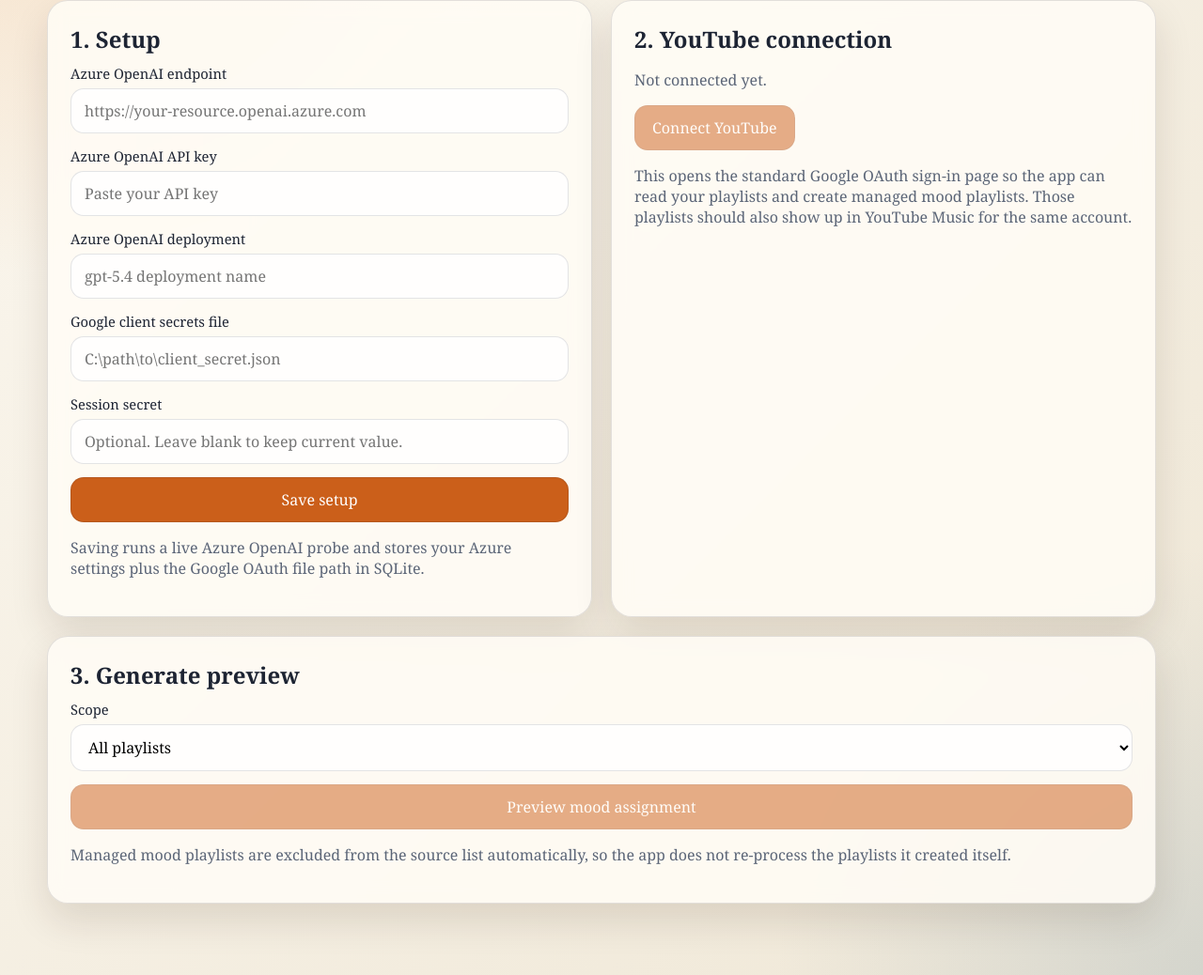
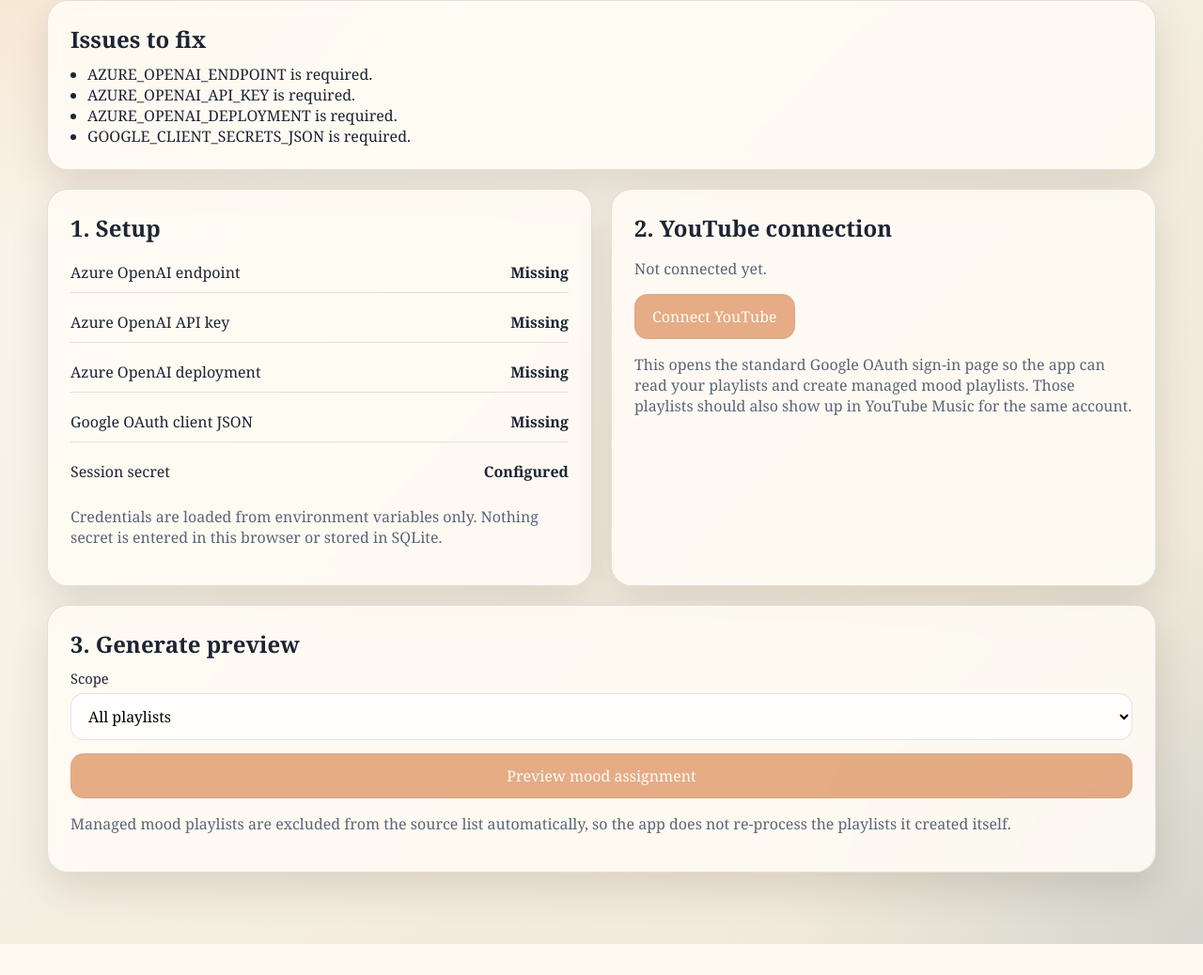
Before and after one commit to ayushkumarghosh/Youtube-music-playlist-organiser-AI, a FastAPI app: page / in a window 1280 px wide. Shown: the part 257-1295 px from the top of the page at 94% size. After the commit the page ends 1262 px from the top, so only its background shows below. Run offline with FastAPI, Linux system fonts and the light colour scheme; data that the repository does not hold is empty.

Commit message:
configured for vercel deployment

```diff
--- /dev/null
+++ b/api/index.py
@@ -0,0 +1 @@
+from app.main import app
--- a/app/config.py
+++ b/app/config.py
@@ -5,13 +5,14 @@ from __future__ import annotations
 from dataclasses import dataclass
 import os
 from pathlib import Path
+import tempfile
 
 from app.constants import APP_DATA_DIR, DB_FILENAME, SESSION_SECRET_DEFAULT, TOKENS_FILENAME
 from app.models import SetupSettings
 
 
 ROOT_DIR = Path(__file__).resolve().parent.parent
-DATA_DIR = ROOT_DIR / APP_DATA_DIR
+DATA_DIR = Path(tempfile.gettempdir()) / APP_DATA_DIR if os.getenv("VERCEL") else ROOT_DIR / APP_DATA_DIR
 TEMPLATES_DIR = ROOT_DIR / "templates"
 STATIC_DIR = ROOT_DIR / "static"
 DB_PATH = DATA_DIR / DB_FILENAME
@@ -37,6 +38,7 @@ def settings_from_env() -> SetupSettings:
         azure_openai_endpoint=os.getenv("AZURE_OPENAI_ENDPOINT", ""),
         azure_openai_api_key=os.getenv("AZURE_OPENAI_API_KEY", ""),
         azure_openai_deployment=os.getenv("AZURE_OPENAI_DEPLOYMENT", ""),
-        google_client_secrets_file=os.getenv("GOOGLE_CLIENT_SECRETS_FILE", ""),
+        google_client_secrets_json=os.getenv("GOOGLE_CLIENT_SECRETS_JSON", ""),
         session_secret=os.getenv("SESSION_SECRET", SESSION_SECRET_DEFAULT),
+        app_base_url=os.getenv("APP_BASE_URL", ""),
     )
--- a/app/main.py
+++ b/app/main.py
@@ -13,7 +13,8 @@ from starlette.middleware.sessions import SessionMiddleware
 from app.config import RuntimePaths, ensure_data_dir
 from app.constants import APP_NAME, MOOD_LABELS, SESSION_SECRET_DEFAULT
 from app.db import Database
-from app.models import RunScope, SetupSettings
+from app.models import RunDetail, RunScope
+from app.security import EncryptedStateError, decrypt_json, encrypt_json
 from app.services.azure_openai import AzureClassificationError, AzureOpenAIClassifier
 from app.services.organizer import OrganizerService
 from app.services.settings import SettingsService
@@ -29,6 +30,8 @@ settings_service = SettingsService(db)
 app = FastAPI(title=APP_NAME)
 templates = Jinja2Templates(directory=str(paths.templates_dir))
 app.mount("/static", StaticFiles(directory=str(paths.static_dir)), name="static")
+GOOGLE_TOKEN_COOKIE = "ytmp_google_token"
+RUN_STATE_FIELD = "run_state"
 
 
 def session_secret() -> str:
@@ -47,18 +50,65 @@ def pop_flash(request: Request) -> dict[str, str] | None:
     return request.session.pop("flash", None)
 
 
+def secure_cookie(request: Request) -> bool:
+    return request.url.scheme == "https"
+
+
+def google_token_payload(request: Request) -> dict[str, Any] | None:
+    token = request.cookies.get(GOOGLE_TOKEN_COOKIE)
+    if not token:
+        return None
+    try:
+        return decrypt_json(token, session_secret())
+    except EncryptedStateError:
+        return None
+
+
+def set_google_token_cookie(response: RedirectResponse, request: Request, payload: dict[str, Any]) -> None:
+    response.set_cookie(
+        GOOGLE_TOKEN_COOKIE,
+        encrypt_json(payload, session_secret()),
+        httponly=True,
+        samesite="lax",
+        secure=secure_cookie(request),
+        max_age=60 * 60 * 24 * 30,
+    )
+
+
+def encrypted_run_state(run: RunDetail) -> str:
+    return encrypt_json(run.model_dump(mode="json"), session_secret())
+
+
+def render_run_detail(request: Request, run: RunDetail, status_code: int = 200):
+    settings = settings_service.get_settings()
+    return templates.TemplateResponse(
+        request=request,
+        name="run_detail.html",
+        context={
+            "request": request,
+            "app_name": APP_NAME,
+            "flash": pop_flash(request),
+            "settings_complete": settings.is_complete(),
+            "youtube_connected": google_token_payload(request) is not None,
+            "run": run,
+            "run_state": encrypted_run_state(run),
+            "mood_labels": MOOD_LABELS,
+        },
+        status_code=status_code,
+    )
+
+
 def get_base_context(request: Request) -> dict[str, Any]:
     settings = settings_service.get_settings()
     masked_settings = settings.masked()
-    youtube_connected = False
+    setup_errors = settings_service.validate(settings)
+    youtube_connected = google_token_payload(request) is not None
     playlists = []
-    errors: list[str] = []
-    if settings.is_complete():
+    errors: list[str] = list(setup_errors)
+    if settings.is_complete() and youtube_connected:
         try:
-            youtube_service = YouTubeService(settings, db)
-            youtube_connected = youtube_service.has_token()
-            if youtube_connected:
-                playlists = youtube_service.list_playlists(include_managed=False)
+            youtube_service = YouTubeService(settings, db, google_token_payload(request))
+            playlists = youtube_service.list_playlists(include_managed=False)
         except Exception as exc:
             youtube_connected = False
             errors.append(str(exc))
@@ -77,6 +127,9 @@ def get_base_context(request: Request) -> dict[str, Any]:
 
 
 def redirect_uri_for(request: Request) -> str:
+    settings = settings_service.get_settings()
+    if settings.app_base_url.strip():
+        return settings.app_base_url.rstrip("/") + request.url_for("google_callback").path
     return str(request.url_for("google_callback"))
 
 
@@ -86,59 +139,11 @@ def home(request: Request):
     return templates.TemplateResponse(request=request, name="index.html", context=context)
 
 
-@app.post("/settings/save")
-def save_settings(
-    request: Request,
-    azure_openai_endpoint: str = Form(...),
-    azure_openai_api_key: str = Form(...),
-    azure_openai_deployment: str = Form(...),
-    google_client_secrets_file: str = Form(...),
-    session_secret_value: str = Form(""),
-):
-    existing = settings_service.get_settings()
-    settings = SetupSettings(
-        azure_openai_endpoint=azure_openai_endpoint.strip(),
-        azure_openai_api_key=azure_openai_api_key.strip() or existing.azure_openai_api_key,
-        azure_openai_deployment=azure_openai_deployment.strip(),
-        google_client_secrets_file=google_client_secrets_file.strip(),
-        session_secret=session_secret_value.strip() or existing.session_secret or SESSION_SECRET_DEFAULT,
-    )
-    errors = settings_service.validate_before_save(settings)
-    if errors:
-        context = get_base_context(request)
-        context["errors"] = errors
-        context["settings"] = settings.masked()
-        return templates.TemplateResponse(
-            request=request,
-            name="index.html",
-            context=context,
-            status_code=400,
-        )
-
-    classifier = AzureOpenAIClassifier(settings, db)
-    try:
-        classifier.probe()
-    except AzureClassificationError as exc:
-        context = get_base_context(request)
-        context["errors"] = [str(exc)]
-        context["settings"] = settings.masked()
-        return templates.TemplateResponse(
-            request=request,
-            name="index.html",
-            context=context,
-            status_code=400,
-        )
-
-    settings_service.save_settings(settings)
-    set_flash(request, "Setup saved and Azure connectivity verified. You can now connect YouTube.", "success")
-    return RedirectResponse(url="/", status_code=303)
-
-
 @app.post("/auth/google/connect")
 def google_connect(request: Request):
     settings = settings_service.get_settings()
     if not settings.is_complete():
-        set_flash(request, "Complete setup before connecting YouTube.", "error")
+        set_flash(request, "Set all required environment variables before connecting YouTube.", "error")
         return RedirectResponse(url="/", status_code=303)
     youtube_service = YouTubeService(settings, db)
     auth_url, state, code_verifier = youtube_service.build_authorization_url(redirect_uri_for(request))
@@ -156,7 +161,7 @@ def google_callback(request: Request, code: str | None = None, state: str | None
     settings = settings_service.get_settings()
     youtube_service = YouTubeService(settings, db)
     try:
-        youtube_service.exchange_code(code, state, redirect_uri_for(request), code_verifier)
+        token_payload = youtube_service.exchange_code(code, state, redirect_uri_for(request), code_verifier)
     except Exception as exc:
         request.session.pop("google_oauth_state", None)
         request.session.pop("google_code_verifier", None)
@@ -165,7 +170,9 @@ def google_callback(request: Request, code: str | None = None, state: str | None
     request.session.pop("google_oauth_state", None)
     request.session.pop("google_code_verifier", None)
     set_flash(request, "YouTube connected successfully.", "success")
-    return RedirectResponse(url="/", status_code=303)
+    response = RedirectResponse(url="/", status_code=303)
+    set_google_token_cookie(response, request, token_payload)
+    return response
 
 
 @app.post("/runs/preview")
@@ -176,9 +183,10 @@ def preview_run(
 ):
     settings = settings_service.get_settings()
     if not settings.is_complete():
-        set_flash(request, "Finish setup before generating a preview.", "error")
+        set_flash(request, "Set all required environment variables before generating a preview.", "error")
         return RedirectResponse(url="/", status_code=303)
-    youtube_service = YouTubeService(settings, db)
+    token_payload = google_token_payload(request)
+    youtube_service = YouTubeService(settings, db, token_payload)
     if not youtube_service.has_token():
         set_flash(request, "Connect YouTube before generating a preview.", "error")
         return RedirectResponse(url="/", status_code=303)
@@ -193,23 +201,22 @@ def preview_run(
     classifier = AzureOpenAIClassifier(settings, db)
     organizer = OrganizerService(db, youtube_service, classifier)
     try:
-        run = organizer.create_preview(run_scope, selected_playlist_id or None)
+        run = organizer.create_preview(run_scope, selected_playlist_id or None, persist=False)
     except AzureClassificationError as exc:
         set_flash(request, f"Preview failed during song classification: {exc}", "error")
         return RedirectResponse(url="/", status_code=303)
     set_flash(request, "Preview generated.", "success")
-    return RedirectResponse(url=f"/runs/{run.run_id}", status_code=303)
+    return render_run_detail(request, run)
 
 
 @app.get("/runs/{run_id}")
 def run_detail(request: Request, run_id: str):
     settings = settings_service.get_settings()
-    youtube_connected = False
-    if settings.is_complete():
-        youtube_connected = YouTubeService(settings, db).has_token()
+    token_payload = google_token_payload(request)
+    youtube_connected = token_payload is not None
     organizer = OrganizerService(
         db,
-        YouTubeService(settings, db),
+        YouTubeService(settings, db, token_payload),
         AzureOpenAIClassifier(settings, db),
     )
     run = organizer.load_run(run_id)
@@ -225,6 +232,7 @@ def run_detail(request: Request, run_id: str):
             "settings_complete": settings.is_complete(),
             "youtube_connected": youtube_connected,
             "run": run,
+            "run_state": encrypted_run_state(run),
             "mood_labels": MOOD_LABELS,
         },
     )
@@ -234,8 +242,9 @@ def run_detail(request: Request, run_id: str):
 async def apply_run(request: Request):
     form = await request.form()
     run_id = str(form.get("run_id", "")).strip()
-    if not run_id:
-        raise HTTPException(status_code=400, detail="run_id is required.")
+    run_state = str(form.get(RUN_STATE_FIELD, "")).strip()
+    if not run_id and not run_state:
+        raise HTTPException(status_code=400, detail="run_id or run_state is required.")
     overrides: dict[str, list[str]] = {}
     for key, value in form.multi_items():
         if not key.startswith("mood__"):
@@ -243,16 +252,25 @@ async def apply_run(request: Request):
         video_id = key.replace("mood__", "", 1)
         overrides.setdefault(video_id, []).append(str(value).strip())
     settings = settings_service.get_settings()
-    youtube_service = YouTubeService(settings, db)
+    token_payload = google_token_payload(request)
+    youtube_service = YouTubeService(settings, db, token_payload)
     classifier = AzureOpenAIClassifier(settings, db)
     organizer = OrganizerService(db, youtube_service, classifier)
     try:
-        organizer.apply_run(run_id, overrides)
+        if run_state:
+            payload = decrypt_json(run_state, session_secret())
+            run = RunDetail.model_validate(payload)
+            organizer.apply_run_detail(run, overrides)
+            run_id = run.run_id
+        else:
+            organizer.apply_run(run_id, overrides)
+    except EncryptedStateError as exc:
+        raise HTTPException(status_code=400, detail=str(exc)) from exc
     except YouTubeAuthError as exc:
         set_flash(request, str(exc), "error")
-        return RedirectResponse(url=f"/runs/{run_id}", status_code=303)
+        return RedirectResponse(url="/", status_code=303)
     except YouTubeSyncError as exc:
         set_flash(request, f"Applying playlists failed: {exc}", "error")
-        return RedirectResponse(url=f"/runs/{run_id}", status_code=303)
+        return RedirectResponse(url="/", status_code=303)
     set_flash(request, "Mood playlists synced to YouTube.", "success")
-    return RedirectResponse(url=f"/runs/{run_id}", status_code=303)
+    return RedirectResponse(url="/", status_code=303)
--- a/pyproject.toml
+++ b/pyproject.toml
@@ -6,6 +6,7 @@ readme = "README.md"
 requires-python = ">=3.11"
 dependencies = [
   "fastapi>=0.116.0",
+  "cryptography>=42.0.0",
   "jinja2>=3.1.4",
   "google-api-python-client>=2.179.0",
   "google-auth-oauthlib>=1.2.1",
--- a/static/styles.css
+++ b/static/styles.css
@@ -150,6 +150,23 @@ button[disabled] {
   padding-left: 18px;
 }
 
+.status-list {
+  display: grid;
+  gap: 10px;
+}
+
+.status-row {
+  display: flex;
+  justify-content: space-between;
+  gap: 12px;
+  padding: 10px 0;
+  border-bottom: 1px solid var(--border);
+}
+
+.status-row:last-child {
+  border-bottom: 0;
+}
+
 .playlist-list {
   display: grid;
   grid-template-columns: repeat(auto-fit, minmax(220px, 1fr));
--- a/templates/index.html
+++ b/templates/index.html
@@ -14,30 +14,29 @@
   <section class="grid">
     <div class="panel">
       <h2>1. Setup</h2>
-      <form action="/settings/save" method="post" class="stack">
-        <label>
+      <div class="status-list">
+        <div class="status-row">
           <span>Azure OpenAI endpoint</span>
-          <input type="text" name="azure_openai_endpoint" value="{{ settings.azure_openai_endpoint }}" placeholder="https://your-resource.openai.azure.com">
-        </label>
-        <label>
+          <strong>{% if settings.azure_openai_endpoint %}Configured{% else %}Missing{% endif %}</strong>
+        </div>
+        <div class="status-row">
           <span>Azure OpenAI API key</span>
-          <input type="password" name="azure_openai_api_key" value="" placeholder="Paste your API key">
-        </label>
-        <label>
+          <strong>{% if settings.azure_openai_api_key %}Configured{% else %}Missing{% endif %}</strong>
+        </div>
+        <div class="status-row">
           <span>Azure OpenAI deployment</span>
-          <input type="text" name="azure_openai_deployment" value="{{ settings.azure_openai_deployment }}" placeholder="gpt-5.4 deployment name">
-        </label>
-        <label>
-          <span>Google client secrets file</span>
-          <input type="text" name="google_client_secrets_file" value="{{ settings.google_client_secrets_file }}" placeholder="C:\path\to\client_secret.json">
-        </label>
-        <label>
+          <strong>{% if settings.azure_openai_deployment %}Configured{% else %}Missing{% endif %}</strong>
+        </div>
+        <div class="status-row">
+          <span>Google OAuth client JSON</span>
+          <strong>{% if settings.google_client_secrets_json %}Configured{% else %}Missing{% endif %}</strong>
+        </div>
+        <div class="status-row">
           <span>Session secret</span>
-          <input type="text" name="session_secret_value" value="" placeholder="Optional. Leave blank to keep current value.">
-        </label>
-        <button type="submit">Save setup</button>
-      </form>
-      <p class="hint">Saving runs a live Azure OpenAI probe and stores your Azure settings plus the Google OAuth file path in SQLite.</p>
+          <strong>{% if settings.session_secret %}Configured{% else %}Missing{% endif %}</strong>
+        </div>
+      </div>
+      <p class="hint">Credentials are loaded from environment variables only. Nothing secret is entered in this browser or stored in SQLite.</p>
     </div>
 
     <div class="panel">
--- a/templates/run_detail.html
+++ b/templates/run_detail.html
@@ -29,6 +29,7 @@
 
     <form action="/runs/apply" method="post">
       <input type="hidden" name="run_id" value="{{ run.run_id }}">
+      <input type="hidden" name="run_state" value="{{ run_state }}">
       <div class="table-wrap">
         <table class="results-table">
           <thead>
```
Also changed, not shown: app/models.py (+6 -3 lines), app/security.py (added, +35 -0 lines), app/services/organizer.py (+73 -0 lines), app/services/settings.py (+16 -22 lines), app/services/youtube.py (+34 -21 lines), tests/test_app.py (+25 -6 lines), tests/test_core.py (+76 -10 lines), README.md, vercel.json (added), 1 other file.
